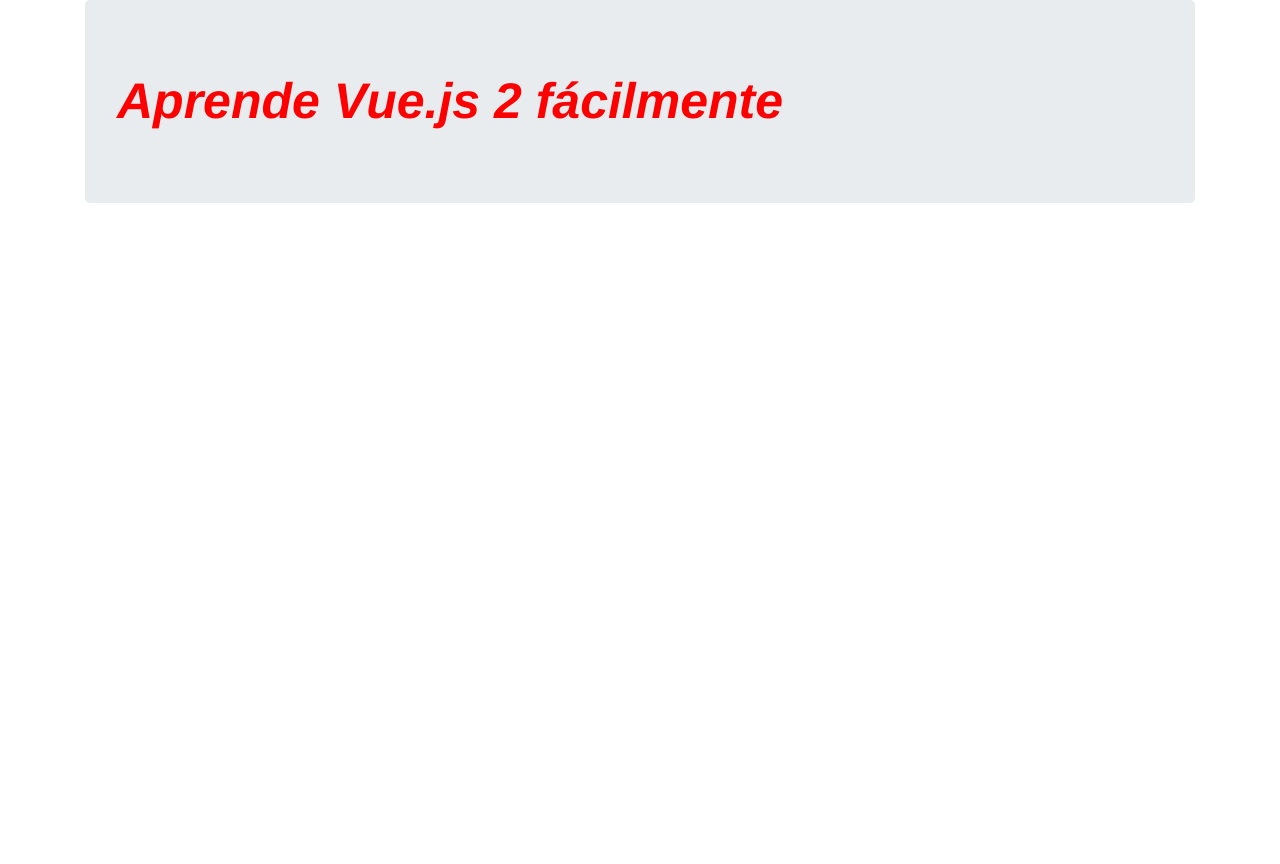
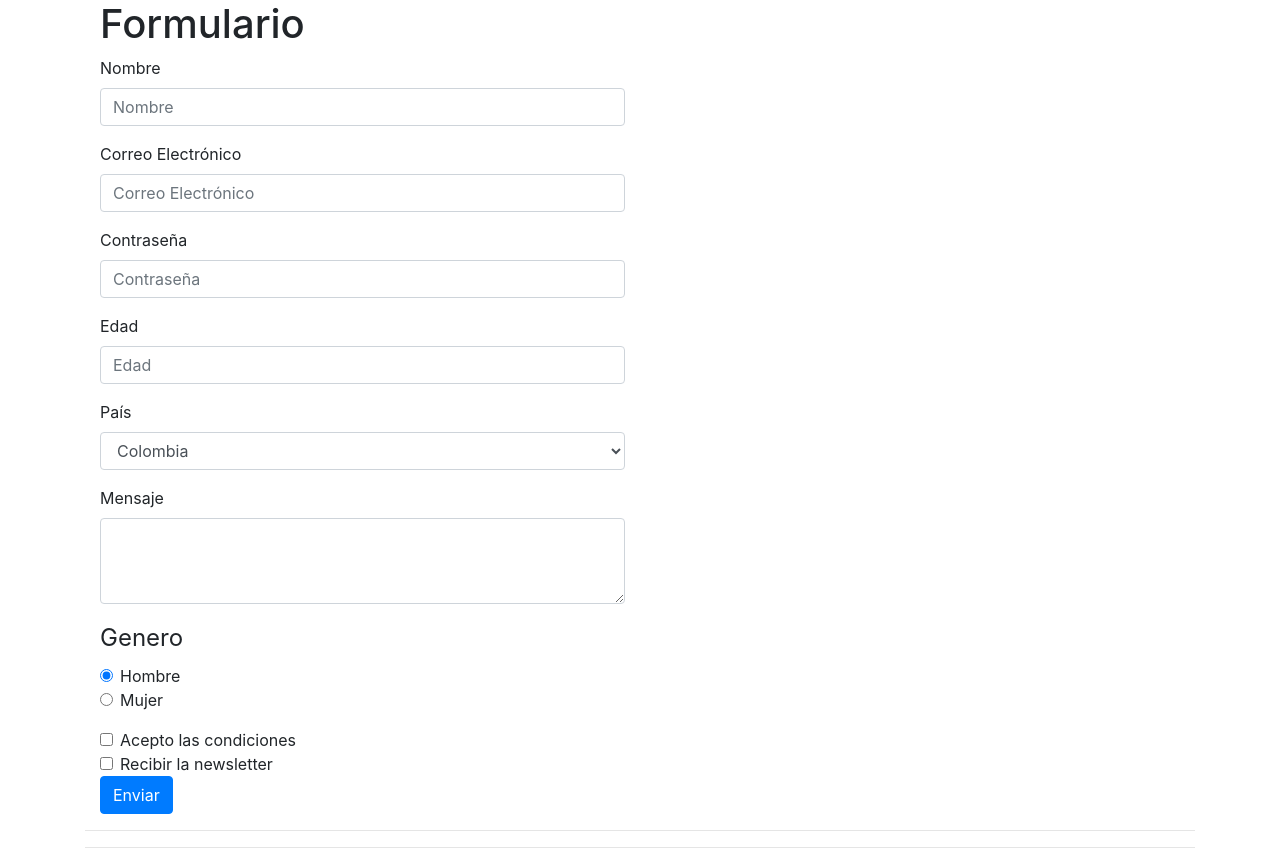
Before and after one commit to JoseAxa-ContrerasTovar/Vue.js, a Vue app in the folder myapp/: page / in a window 1280 px wide. Before the commit the page ends 800 px from the top, so only its background shows below. Built offline with nearby package versions, Linux system fonts and the light colour scheme.

Commit message:
Se agregó la sección 9

```diff
--- a/myapp/index.html
+++ b/myapp/index.html
@@ -5,7 +5,7 @@
     <link rel="stylesheet" href="https://cdn.jsdelivr.net/npm/bootstrap@4.6.1/dist/css/bootstrap.min.css" integrity="sha384-zCbKRCUGaJDkqS1kPbPd7TveP5iyJE0EjAuZQTgFLD2ylzuqKfdKlfG/eSrtxUkn" crossorigin="anonymous">
     <link rel="icon" href="/favicon.ico" />
     <meta name="viewport" content="width=device-width, initial-scale=1.0" />
-    <title>Directivas personalizadas</title>
+    <title>Formularios</title>
   </head>
   <body>
     <div id="app"></div>
--- a/myapp/src/App.vue
+++ b/myapp/src/App.vue
@@ -1,35 +1,180 @@
 <template>
-  <div class="container">
-    <div class="jumbotron">
-      <span v-decorar:grande.italico.negrilla="{familia: 'helvetica', color: 'red'}">Aprende Vue.js 2 fácilmente</span>
+  <div id="app" class="container">
+    <div class="col-md-6">
+      <h1>Formulario</h1>
+      <form>
+        <div class="form-group">
+          <label for="correo">Nombre</label>
+          <input
+            type="text"
+            class="form-control"
+            placeholder="Nombre"
+            v-model.trim="usuario.nombre"
+          />
+        </div>
+        <div class="form-group">
+          <label for="correo">Correo Electrónico</label>
+          <input
+            type="email"
+            class="form-control"
+            placeholder="Correo Electrónico"
+            v-model.lazy="usuario.correo"
+          />
+        </div>
+        <div class="form-group">
+          <label for="clave">Contraseña</label>
+          <input
+            type="password"
+            class="form-control"
+            placeholder="Contraseña"
+            v-model="usuario.clave"
+          />
+        </div>
+        <div class="form-group">
+          <label for="clave">Edad</label>
+          <input
+            type="text"
+            class="form-control"
+            placeholder="Edad"
+            v-model.number="usuario.edad"
+          />
+        </div>
+        <div class="form-group">
+          <label for="pais">País</label>
+          <select class="form-control" v-model="usuario.pais">
+            <option v-for="pais in paises" :key="pais.id">{{ pais }}</option>
+          </select>
+        </div>
+
+        <div class="form-group">
+          <label for="mensaje">Mensaje</label>
+          <textarea
+            class="form-control"
+            rows="3"
+            v-model="usuario.mensaje"
+          ></textarea>
+        </div>
+
+        <fieldset class="form-group">
+          <legend>Genero</legend>
+          <div class="form-check">
+            <label class="form-check-label">
+              <input
+                type="radio"
+                class="form-check-input"
+                name="optionsRadios"
+                value="hombre"
+                checked
+                v-model="usuario.genero"
+              />
+              Hombre
+            </label>
+          </div>
+          <div class="form-check">
+            <label class="form-check-label">
+              <input
+                type="radio"
+                class="form-check-input"
+                name="optionsRadios"
+                value="mujer"
+                v-model="usuario.genero"
+              />
+              Mujer
+            </label>
+          </div>
+        </fieldset>
+        <div class="form-check">
+          <label class="form-check-label">
+            <input
+              type="checkbox"
+              class="form-check-input"
+              value="acepto"
+              v-model="usuario.condiciones"
+            />
+            Acepto las condiciones
+          </label>
+        </div>
+        <div class="form-check">
+          <label class="form-check-label">
+            <input
+              type="checkbox"
+              class="form-check-input"
+              value="newsletter"
+              v-model="usuario.condiciones"
+            />
+            Recibir la newsletter
+          </label>
+        </div>
+        <button
+          type="submit"
+          class="btn btn-primary"
+          @click.prevent="enviarFormulario"
+        >
+          Enviar
+        </button>
+      </form>
     </div>
+    <hr>
+    <div class="resultados col-md-7" v-if="mostrar">
+      <h1>Resultados</h1>
+      <p>
+        <strong>Nombre: </strong> {{ usuario.nombre }} -
+        {{ usuario.nombre.length }}
+      </p>
+      <p><strong>Correo Electrónico: </strong>{{ usuario.correo }}</p>
+      <p><strong>Contraseña: </strong>{{ usuario.clave }}</p>
+      <p>
+        <strong>Edad: </strong>{{ usuario.edad }} - {{ typeof usuario.edad }}
+      </p>
+      <p><strong>País: </strong>{{ usuario.pais }}</p>
+      <p class="mensaje"><strong>Mensaje: </strong>{{ usuario.mensaje }}</p>
+      <p><strong>Genero: </strong>{{ usuario.genero }}</p>
+      <p><strong>Condiciones: </strong>{{ usuario.condiciones }}</p>
+    </div>
+    <hr>
   </div>
 </template>
 
-<script setup>
-
-const vDecorar = {
-  mounted: (el, binding) => {
-    el.style.fontFamily = binding.value.familia
-    el.style.color = binding.value.color
-
-    if(binding.arg == 'grande'){
-      el.style.fontSize = '50px'
-    }
-
-    if(binding.arg == 'chico'){
-      el.style.fontSize = '10px'
-    }
-
-    if(binding.modifiers['negrilla']){
-      el.style.fontWeight = 'bold'
-    }
-
-    if(binding.modifiers['italico']){
-      el.style.fontStyle = 'italic'
-    }
-  }
-}
+<script>
+export default {
+  data() {
+    return {
+      usuario: {
+        nombre: "",
+        correo: "",
+        clave: "",
+        edad: "",
+        pais: "Colombia",
+        mensaje: "",
+        genero: "hombre",
+        condiciones: [],
+      },
+      mostrar: false,
+      paises: [
+        "Argentina",
+        "Bolivia",
+        "Brasil",
+        "Chile",
+        "Colombia",
+        "Ecuador",
+        "España",
+        "Mexico",
+        "Paraguay",
+        "Uruguay",
+        "Venezuela",
+      ],
+    };
+  },
+  methods: {
+    enviarFormulario() {
+      this.mostrar = true;
+    },
+  },
+};
 </script>
 
-<style></style>
+<style>
+.mensaje {
+  white-space: pre;
+}
+</style>
```
